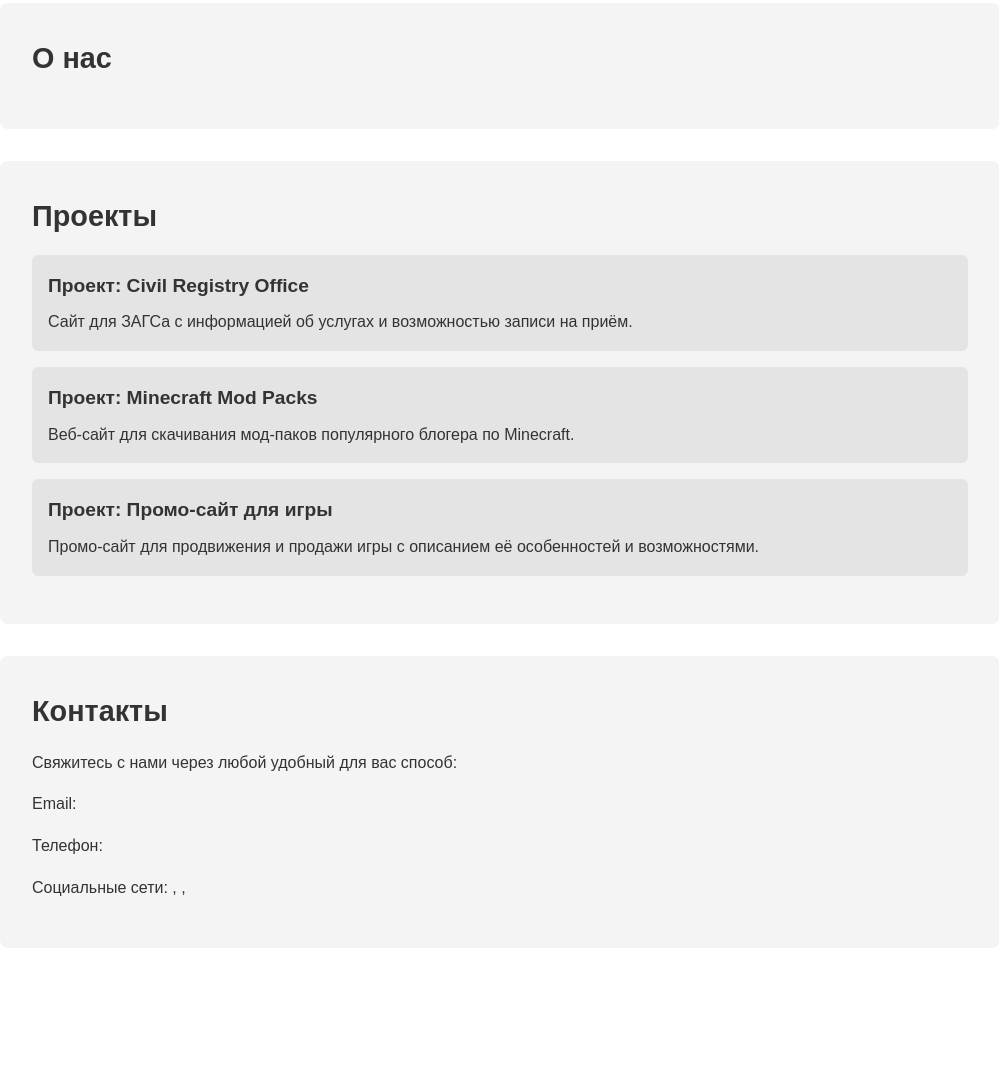
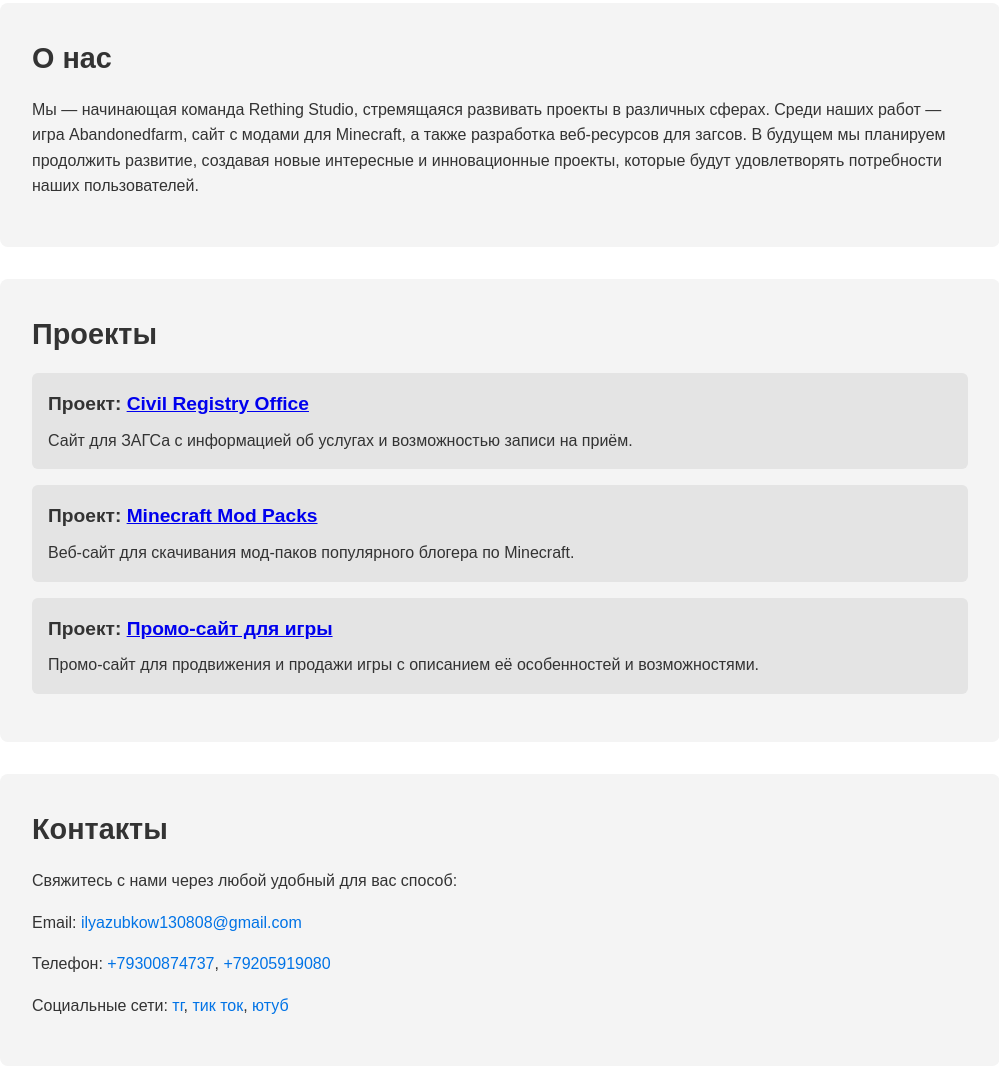
Before and after one commit to GhostRunner265/HakatonWEB, a plain HTML site: page index.html in a window 1280 px wide. Shown: the part 167-1236 px from the top of the page, without its empty margins (140-1139 px from the left). Before the commit the page ends 1179 px from the top, so only its background shows below. Drawn offline with Linux system fonts and the light colour scheme.

Commit message:
Update index.html

```diff
--- a/index.html
+++ b/index.html
@@ -18,7 +18,7 @@
         <!-- О нас -->
         <section class="section about">
             <h2>О нас</h2>
-            <p></p>
+            <p>Мы — начинающая команда Rething Studio, стремящаяся развивать проекты в различных сферах. Среди наших работ — игра Abandonedfarm, сайт с модами для Minecraft, а также разработка веб-ресурсов для загсов. В будущем мы планируем продолжить развитие, создавая новые интересные и инновационные проекты, которые будут удовлетворять потребности наших пользователей.</p>
         </section>
 
         <!-- Проекты -->
@@ -26,15 +26,15 @@
             <h2>Проекты</h2>
             <ul>
                 <li>
-                    <h3>Проект: Civil Registry Office</h3>
+                    <h3>Проект:  <a href="http://y92059ul.beget.tech/">Civil Registry Office</a></h3>
                     <p>Сайт для ЗАГСа с информацией об услугах и возможностью записи на приём.</p>
                 </li>
                 <li>
-                    <h3>Проект: Minecraft Mod Packs</h3>
+                    <h3>Проект: <a href ="https://amigoil.github.io/42sborliminecraft/">Minecraft Mod Packs</a></h3>
                     <p>Веб-сайт для скачивания мод-паков популярного блогера по Minecraft.</p>
                 </li>
                 <li>
-                    <h3>Проект: Промо-сайт для игры</h3>
+                    <h3>Проект: <a href="https://amigoil.github.io/AbondedfarmOnline/#download"> Промо-сайт для игры</a></h3>
                     <p>Промо-сайт для продвижения и продажи игры с описанием её особенностей и возможностями.</p>
                 </li>
             </ul>
@@ -45,12 +45,15 @@
             <h2>Контакты</h2>
             <p>Свяжитесь с нами через любой удобный для вас способ:</p>
             <ul>
-                <li>Email: <a href="mailto:info@dreamdev.com"></a></li>
-                <li>Телефон: <a href="tel:+1234567890"></a></li>
+                <li>Email: <a href="mailto:ilyazubkow130808@gmail.com">ilyazubkow130808@gmail.com</a></li>
+                <li>Телефон:
+                    <a href="tel:+79300874737">+79300874737</a>,
+                    <a href="tel:+79205919080">+79205919080</a>
+                </li>
                 <li>Социальные сети:
-                    <a href="#"></a>,
-                    <a href="#"></a>,
-                    <a href="#"></a>
+                    <a href="https://t.me/penkagoroskop">тг</a>,
+                    <a href="https://www.tiktok.com/@penkagoroskop?_t=8rFnLHpxHBY&_r=1">тик ток</a>,
+                    <a href="https://youtube.com/@goroskoppenki?si=5a-nmVrpwqLYs21H">ютуб</a>
                 </li>
             </ul>
         </section>
```
